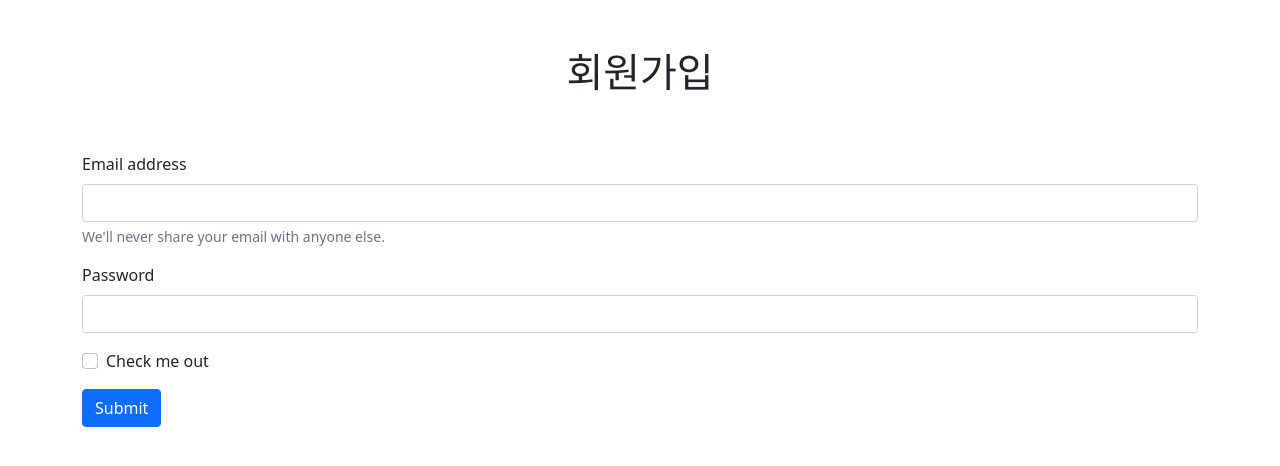
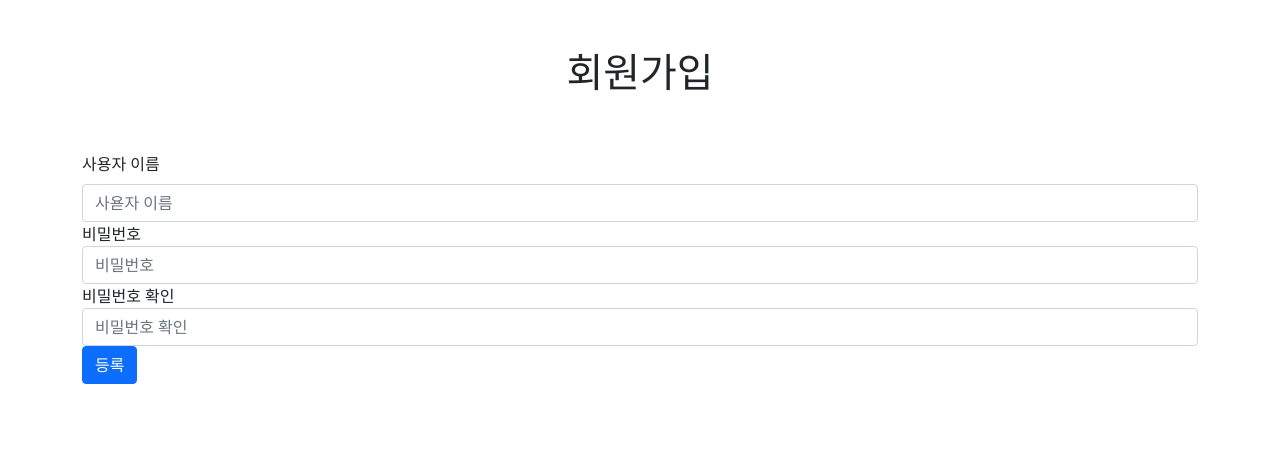
Before and after one commit to SeungAh-Yoo99/Django, a Django app: page /fcuser/register/ in a window 1280 px wide. Shown: the top 466 px of the page. Run offline with Django 3.2, Linux system fonts and the light colour scheme; some libraries are stand-ins or nearby versions.

Commit message:
02. MTV - 0.6 MTV의 T,V만들기 (2) - 회원가입

```diff
--- a/03. Framework Django 기초/fc_community/fcuser/templates/register.html
+++ b/03. Framework Django 기초/fc_community/fcuser/templates/register.html
@@ -19,21 +19,22 @@
             </div>
             <div class="row mt-5">
                 <div class="col-12">
-                    <form>
-                        <div class="mb-3">
-                            <label for="exampleInputEmail1" class="form-label">Email address</label>
-                            <input type="email" class="form-control" id="exampleInputEmail1" aria-describedby="emailHelp">
-                            <div id="emailHelp" class="form-text">We'll never share your email with anyone else.</div>
+                    <form method="POST" action=".">
+                        <!-- 꼭 form 안에 적어야 한다. django가 알아서 form에 필요한 형태로 암호환된 정보들을 넣어준다.-->
+                        {% csrf_token %}
+                        <div class="form-group">
+                            <label for="username" class="form-label">사용자 이름</label>
+                            <input type="text" class="form-control" id="username" placeholder="사욛자 이름" name="username">
                         </div>
-                        <div class="mb-3">
-                            <label for="exampleInputPassword1" class="form-label">Password</label>
-                            <input type="password" class="form-control" id="exampleInputPassword1">
+                        <div class="form-group">
+                            <label for="password">비밀번호</label>
+                            <input type="password" class="form-control" id="password" placeholder="비밀번호" name="password">
                         </div>
-                        <div class="mb-3 form-check">
-                            <input type="checkbox" class="form-check-input" id="exampleCheck1">
-                            <label class="form-check-label" for="exampleCheck1">Check me out</label>
+                        <div class="form-group">
+                            <label for="password">비밀번호 확인</label>
+                            <input type="password" class="form-control" id="re-password" placeholder="비밀번호 확인" name="re-password">
                         </div>
-                        <button type="submit" class="btn btn-primary">Submit</button>
+                        <button type="submit" class="btn btn-primary">등록</button>
                     </form>
                 </div>
             </div>
--- a/03. Framework Django 기초/fc_community/fcuser/views.py
+++ b/03. Framework Django 기초/fc_community/fcuser/views.py
@@ -4,4 +4,7 @@ from django.shortcuts import render
 
 
 def register(request):  # url에 연결 시 요청 정보가  'request'라는 변수를 통해서 들어온다.
-    return render(request, 'register.html')
+    if request.method == 'GET':
+        return render(request, 'register.html')
+    elif request.method == 'POST':
+        return render(request, 'register.html')
```
